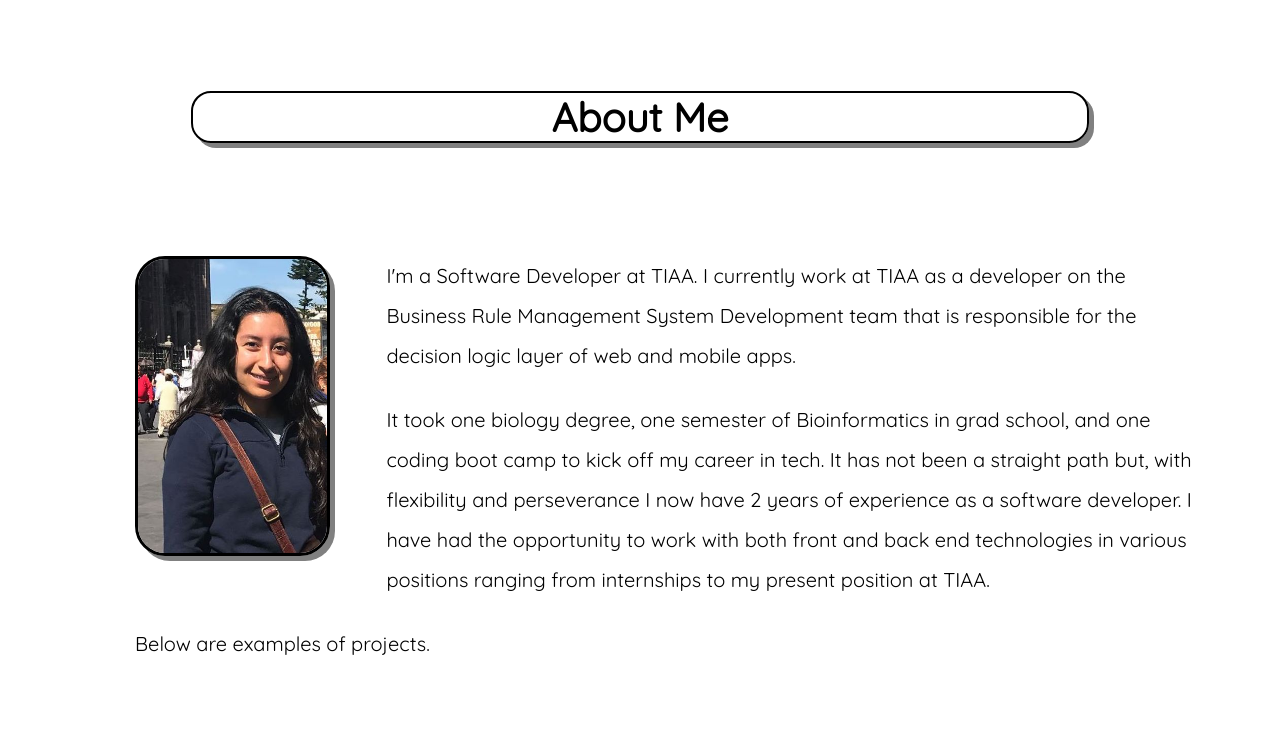
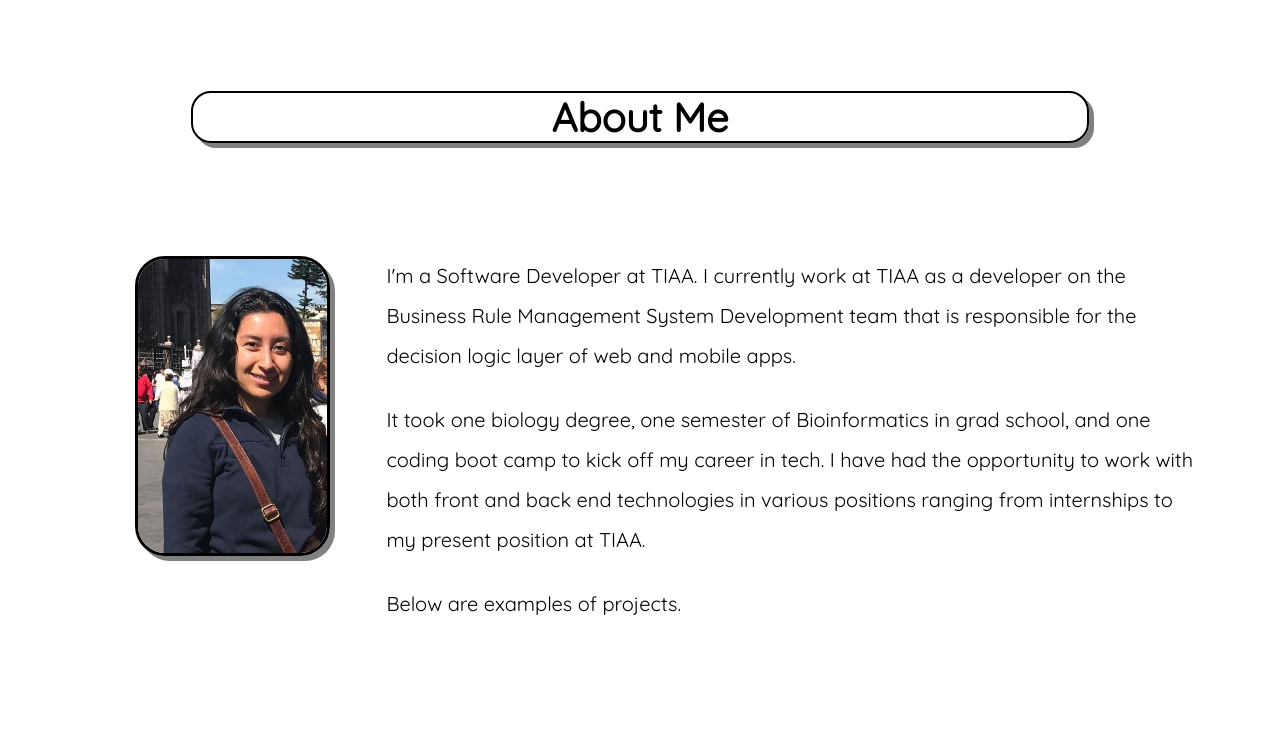
Before and after one commit to lhernandez5/PortfolioApp, a React (Create React App) app in the folder client/: page / in a window 1280 px wide. Shown: the part 403-1137 px from the top of the page. Built offline with nearby package versions, Linux system fonts and the light colour scheme.

Commit message:
changes to into text

```diff
--- a/client/src/components/Intro/Intro.js
+++ b/client/src/components/Intro/Intro.js
@@ -19,7 +19,6 @@ const Intro = () => (
     <br />
     <p className="intro">
       It took one biology degree, one semester of Bioinformatics in grad school, and one coding boot camp to kick off my career in tech.
-      It has not been a straight path but, with flexibility and perseverance I now have 2 years of experience as a software developer.
       I have had the opportunity to work with both front and back end technologies in various positions ranging from internships to my present position at TIAA.
     </p>
     <br />
```
